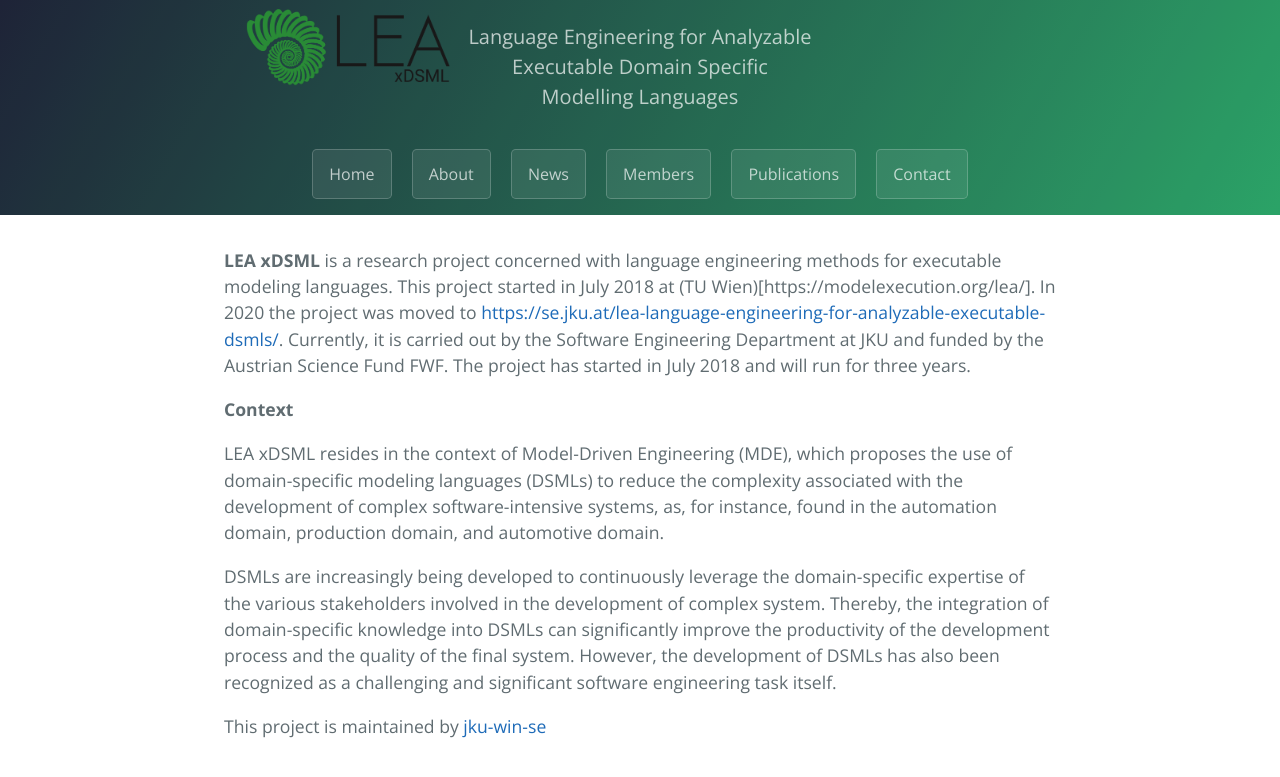
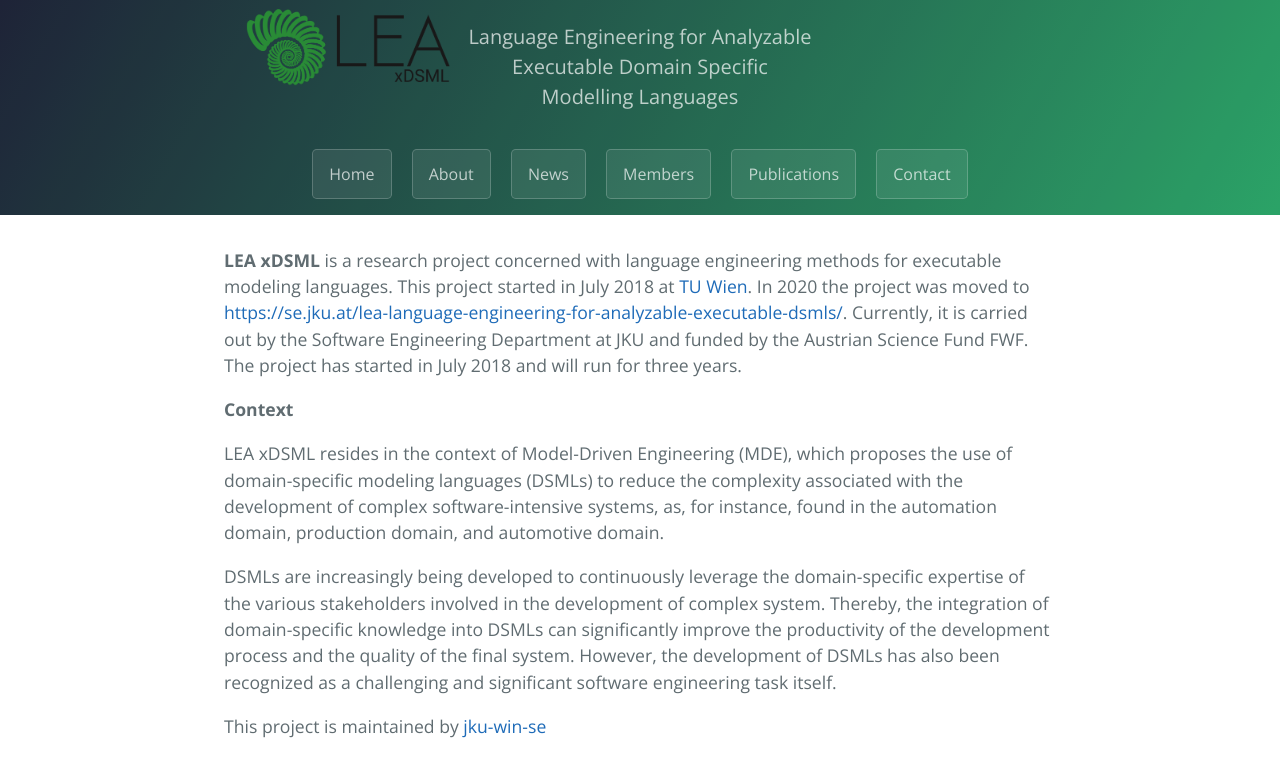
Before and after one commit to jku-win-se/Lea-xDSML, a Jekyll site: the page built from index.md, in a window 1280 px wide. Shown: the top 777 px of the page. Built offline with Jekyll 4.4.1, drawn with Linux system fonts in a browser that asks for light colours.

Commit message:
minor changes

```diff
--- a/index.md
+++ b/index.md
@@ -2,7 +2,7 @@
 title: LEA-xDSML Web Page
 layout: index
 ---
-**LEA xDSML** is a research project concerned with language engineering methods for executable modeling languages. This project started in July 2018 at (TU Wien)[https://modelexecution.org/lea/]. In 2020 the project was moved to [https://se.jku.at/lea-language-engineering-for-analyzable-executable-dsmls/](Johannes Kepler University Linz (JKU)). Currently, it is carried out by the Software Engineering Department at JKU and funded by the Austrian Science Fund FWF. The project has started in July 2018 and will run for three years.
+**LEA xDSML** is a research project concerned with language engineering methods for executable modeling languages. This project started in July 2018 at [TU Wien](https://modelexecution.org/lea/). In 2020 the project was moved to [https://se.jku.at/lea-language-engineering-for-analyzable-executable-dsmls/](Johannes Kepler University Linz (JKU)). Currently, it is carried out by the Software Engineering Department at JKU and funded by the Austrian Science Fund FWF. The project has started in July 2018 and will run for three years.
 
 **Context**
 
```
